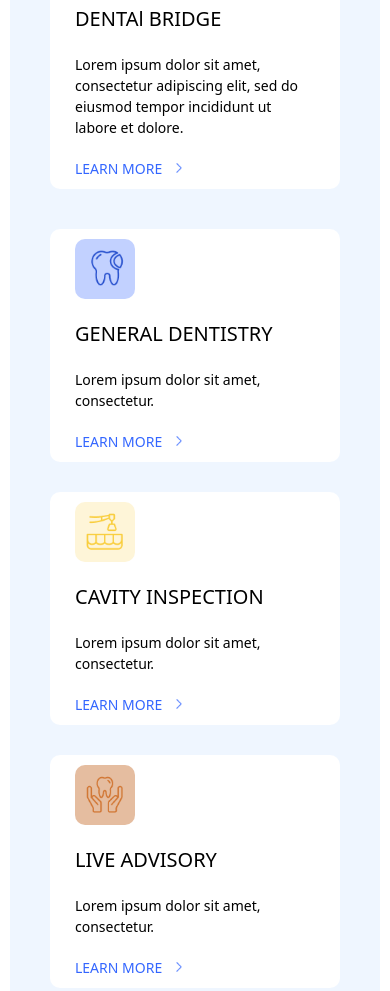
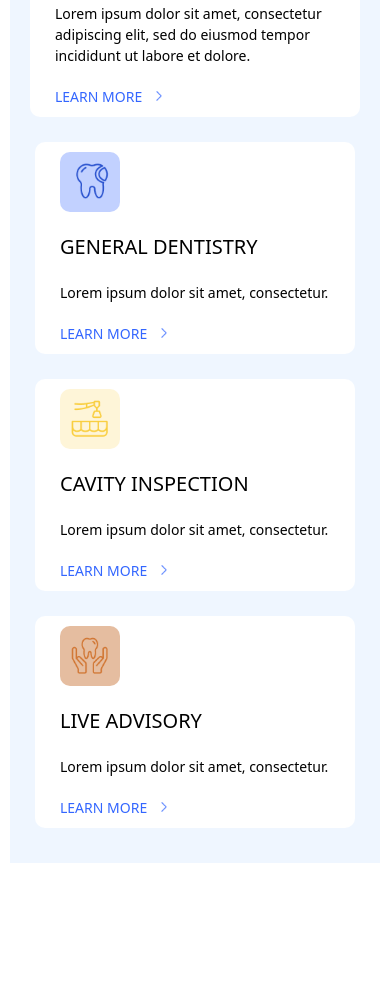
Before and after one commit to Farzanayesmin21/Dentalcare-section, a plain HTML site: page index.html in a window 390 px wide. Shown: the part 679-1670 px from the top of the page. After the commit the page ends 1552 px from the top, so only its background shows below. Drawn offline with nearby package versions, Linux system fonts and the light colour scheme.

Commit message:
added update

```diff
--- a/index.html
+++ b/index.html
@@ -16,8 +16,8 @@
 
 
         <div class="md:grid grid-cols-2">
-            <div class=" m-[40px] bg-white rounded-[10px] shadow-[5%]">
-                <div class="space-y-5 m-[25px] md:py-[0px] py-[10px]">
+            <div class=" md:m-[40px] m-[20px] bg-white rounded-[10px] shadow-[5%]">
+                <div class="space-y-5  m-[25px] md:py-[0px] py-[10px]">
                     <div class="items-center  bg-[#C7F0FD] rounded-[10px]  w-[60px] h-[60px]">
                         <img class="p-[10px] shadow-[5%]" src="images/Removing.png" alt="">
                     </div>
@@ -27,7 +27,7 @@
 
                 </div>
             </div>
-             <div class=" m-[40px] bg-white rounded-[10px] shadow-[5%]">
+             <div class=" md:m-[40px] m-[20px] bg-white rounded-[10px] shadow-[5%]">
                 <div class="space-y-5  m-[25px] md:py-[0px] py-[10px]">
                     <div class="items-center  bg-[#FFE9D9] rounded-[10px] w-[60px] h-[60px]">
                         <img class="p-[10px] shadow-[5%]" src="images/Bracket.png" alt="">
@@ -41,7 +41,7 @@
         </div>
 
         <div class="md:grid grid-cols-3  px-[10px]">
-              <div class=" m-[30px] bg-white rounded-[10px] shadow-[5%]">
+              <div class=" md:m-[30px] m-[15px] bg-white rounded-[10px] shadow-[5%]">
                 <div class="space-y-5 m-[25px] md:py-[0px] py-[10px]">
                     <div class="items-center  bg-[#C2D1FF] rounded-[10px] w-[60px] h-[60px]">
                         <img class="p-[10px] shadow-[5%]" src="images/Tooth Pain.png" alt="">
@@ -53,7 +53,7 @@
                 </div>
             </div>
 
-            <div class=" m-[30px] bg-white rounded-[10px] shadow-[5%]">
+            <div class=" md:m-[30px] m-[15px] bg-white rounded-[10px] shadow-[5%]">
                 <div class="space-y-5 m-[25px] md:py-[0px] py-[10px]">
                     <div class="items-center  bg-[#FEF5D8] rounded-[10px] w-[60px] h-[60px]">
                         <img class="p-[10px] shadow-[5%]" src="images/Tooth Fixing.png" alt="">
@@ -64,7 +64,7 @@
 
                 </div>
             </div>
-             <div class=" m-[30px] bg-white rounded-[10px] shadow-[5%]">
+             <div class=" md:m-[30px] m-[15px] bg-white rounded-[10px] shadow-[5%]">
                 <div class="space-y-5 m-[25px] md:py-[0px] py-[10px]">
                     <div class="items-center  bg-[#e5bda0] rounded-[10px] w-[60px] h-[60px]">
                         <img class="p-[10px] shadow-[5%]" src="images/Help.png" alt="">
```
